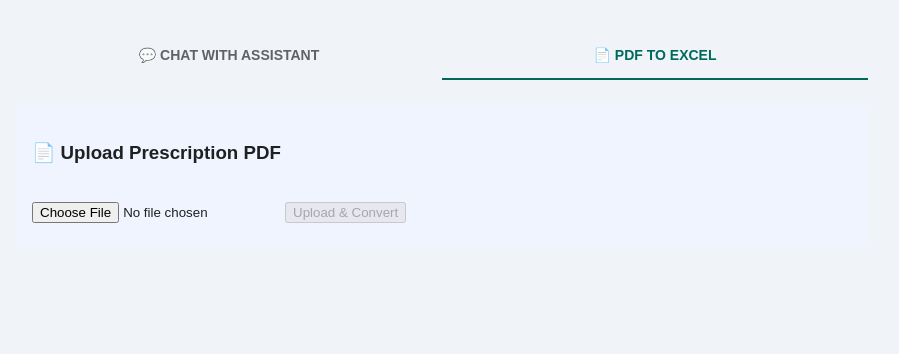
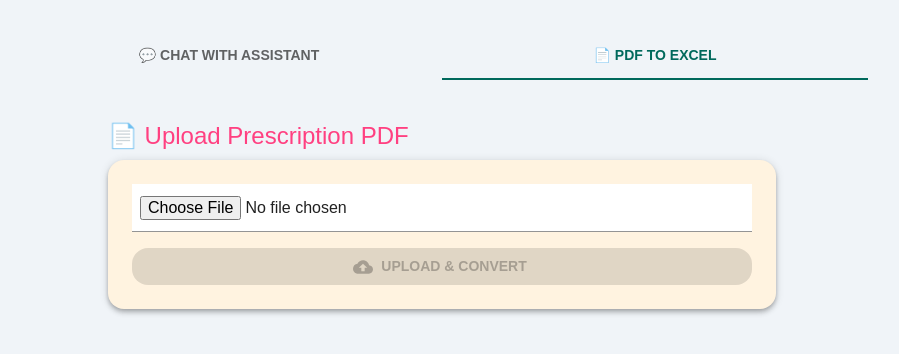
Before and after one commit to rajesh100120122024/mypharma-web, a React (Create React App) app: page / in a window 1280 px wide. Both pictures are taken after a click on the tab "📄 PDF TO EXCEL". Shown: the top 354 px of the page, without its empty margins (198-1097 px from the left). Built offline with nearby package versions, Linux system fonts and the light colour scheme.

Commit message:
Updated code for json error

```diff
--- a/src/components/pdfUploader.jsx
+++ b/src/components/pdfUploader.jsx
@@ -1,67 +1,88 @@
+// PdfUploader.jsx - Stylish PDF to Excel uploader for MyPharma
+
 import React, { useState } from 'react';
+import {
+  Box,
+  Button,
+  Typography,
+  Paper,
+  Input,
+  CircularProgress,
+  Stack,
+  CloudUpload,
+  Download
+} from '@mui/material';
+import axios from 'axios';
+import { CloudUpload as UploadIcon, Download as DownloadIcon } from '@mui/icons-material';
 
-const PdfUploader = () => {
+function PdfUploader() {
   const [file, setFile] = useState(null);
-  const [status, setStatus] = useState('');
   const [loading, setLoading] = useState(false);
+  const [downloadLink, setDownloadLink] = useState(null);
 
-  const fileToBase64 = (file) => {
-    return new Promise((resolve, reject) => {
-      const reader = new FileReader();
-      reader.onload = () => resolve(reader.result.split(',')[1]); // remove base64 prefix
-      reader.onerror = reject;
-      reader.readAsDataURL(file);
-    });
+  const handleFileChange = (event) => {
+    setFile(event.target.files[0]);
+    setDownloadLink(null);
   };
 
   const handleUpload = async () => {
-    if (!file) {
-      setStatus('Please select a file first.');
-      return;
-    }
-
-    setStatus('');
+    if (!file) return;
     setLoading(true);
 
+    const formData = new FormData();
+    formData.append('pdf', file);
+
     try {
-      const base64 = await fileToBase64(file);
-      const response = await fetch("https://bd1u0nv3fj.execute-api.ap-south-1.amazonaws.com/prod/upload", {
-        method: "POST",
-        headers: { "Content-Type": "application/json" },
-        body: JSON.stringify({ pdf: base64 })
+      const response = await axios.post('https://bd1u0nv3fj.execute-api.ap-south-1.amazonaws.com/prod/upload', formData, {
+        headers: {
+          'Content-Type': 'multipart/form-data',
+        },
+        responseType: 'blob',
       });
 
-      if (!response.ok) {
-        throw new Error("Upload failed");
-      }
-
-      const blob = await response.blob();
-      const url = window.URL.createObjectURL(blob);
-      const link = document.createElement("a");
-      link.href = url;
-      link.download = "output.xlsx";
-      document.body.appendChild(link);
-      link.click();
-      link.remove();
-      setStatus("✅ File processed and downloaded.");
-    } catch (err) {
-      console.error(err);
-      setStatus("❌ Upload failed.");
-    } finally {
-      setLoading(false);
+      const url = window.URL.createObjectURL(new Blob([response.data]));
+      setDownloadLink(url);
+    } catch (error) {
+      alert('⚠️ Upload failed');
     }
+    setLoading(false);
   };
 
   return (
-    <div style={{ padding: "1rem", background: "#f0f4ff", borderRadius: "12px" }}>
-      <h3>📄 Upload Prescription PDF</h3>
-      <input type="file" accept="application/pdf" onChange={(e) => setFile(e.target.files[0])} />
-      <button onClick={handleUpload} disabled={!file || loading} style={{ marginTop: "1rem" }}>
-        {loading ? "Processing..." : "Upload & Convert"}
-      </button>
-      <div style={{ marginTop: "0.5rem", color: status.startsWith("✅") ? "green" : "red" }}>{status}</div>
-    </div>
+    <Box sx={{ maxWidth: 700, mx: 'auto', p: 2 }}>
+      <Typography variant="h5" color="secondary" gutterBottom>
+        📄 Upload Prescription PDF
+      </Typography>
+
+      <Paper elevation={4} sx={{ p: 3, bgcolor: '#fff3e0' }}>
+        <Stack spacing={2}>
+          <Input type="file" onChange={handleFileChange} fullWidth sx={{ bgcolor: 'white', p: 1 }} />
+
+          <Button
+            variant="contained"
+            startIcon={<UploadIcon />}
+            disabled={!file || loading}
+            onClick={handleUpload}
+            color="secondary"
+          >
+            {loading ? <CircularProgress size={20} /> : 'Upload & Convert'}
+          </Button>
+
+          {downloadLink && (
+            <Button
+              variant="outlined"
+              color="primary"
+              startIcon={<DownloadIcon />}
+              href={downloadLink}
+              download="output.xlsx"
+            >
+              📥 Download Excel
+            </Button>
+          )}
+        </Stack>
+      </Paper>
+    </Box>
   );
-};
+}
 
 export default PdfUploader;
```
